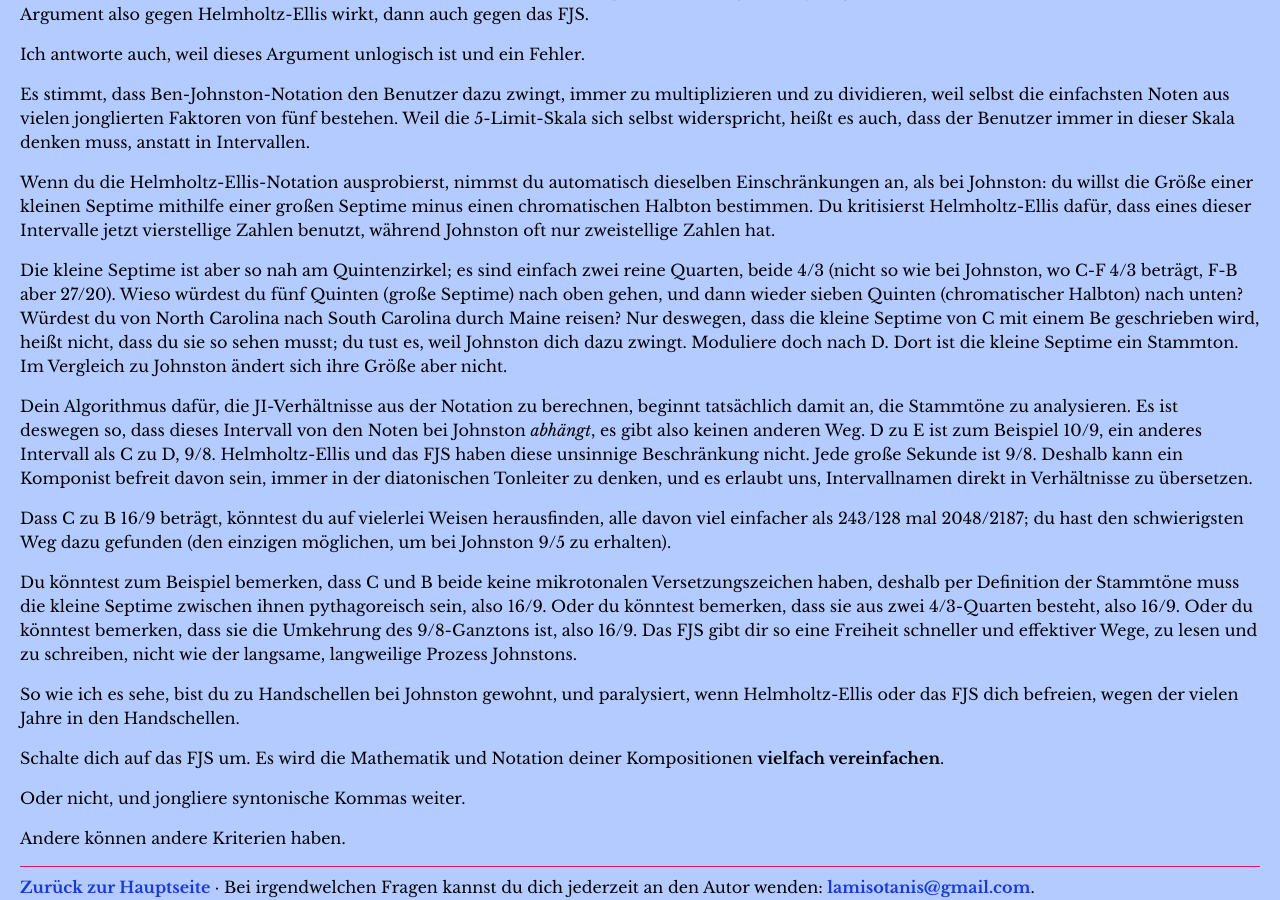
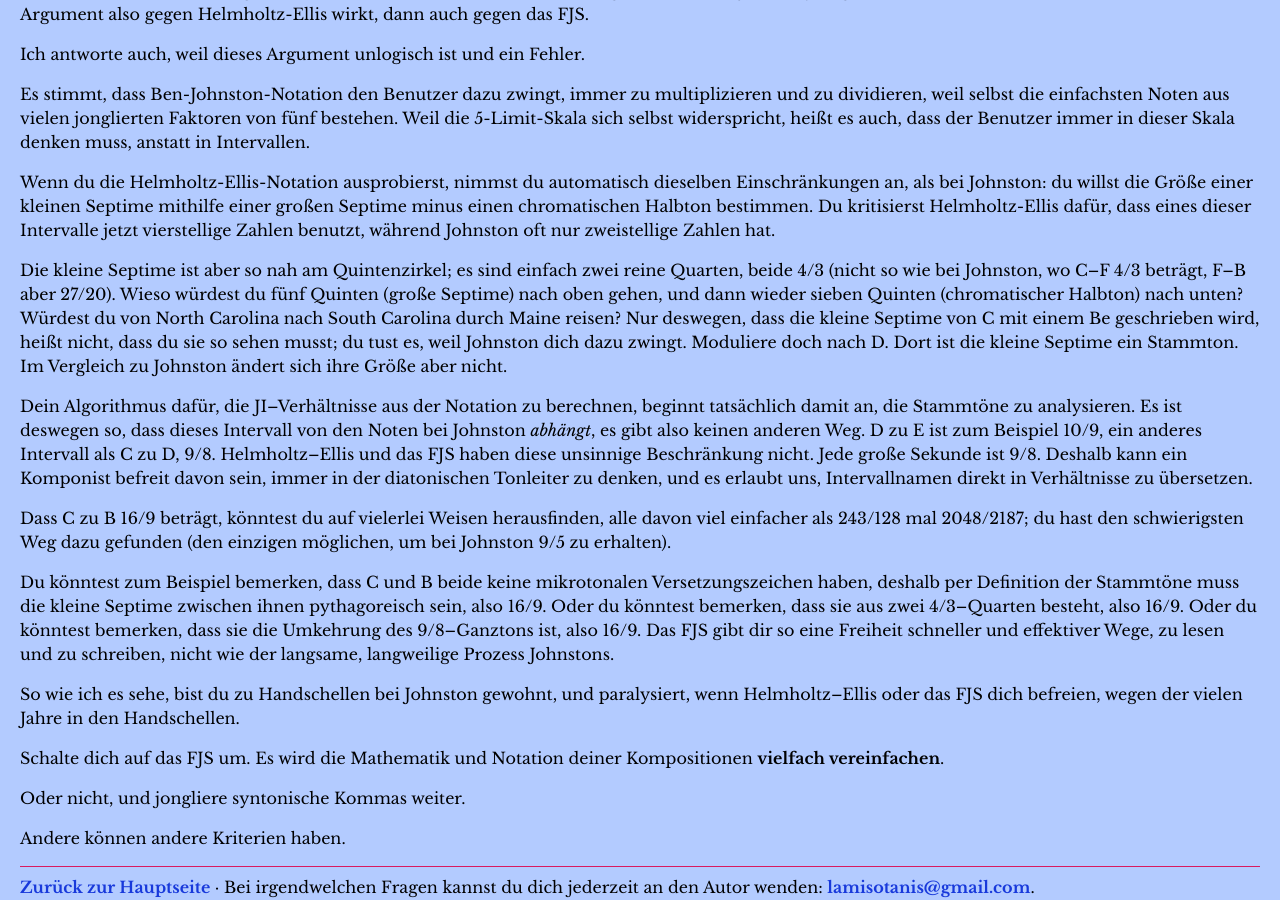
Before and after one commit to misotanni/misotanni.github.io, a Jekyll site: the page built from fjs/de/compare.md, in a window 1280 px wide and 900 px high, scrolled down 9249 px. Built offline with Jekyll 4.4.1, drawn with Linux system fonts in a browser that asks for light colours; our own code applies the rules of GitHub Pages for plain Markdown files; formulas are drawn with MathJax 3; some of the changed text lies outside the part shown.

Commit message:
german hyphens

```diff
--- a/fjs/de/compare.md
+++ b/fjs/de/compare.md
@@ -233,7 +233,7 @@ Also, du denkst jetzt wahrscheinlich, was für eine abstrakte Analyse, was ist m
 
 Ich habe hier Beispiele häufiger JI-Kontexte zusammengefasst, damit man sehen kann, wie sich alle drei Systeme in Leistungsfähigkeit unterscheiden. (Bei Helmholtz-Ellis benutze ich für Notennamen einfach +5, +7, usw. für die oberen und −5, −7, usw. für die unteren Versetzungszeichen, genauso wie sie in der Notenschrift funktionieren.)
 
-### Die Obertonreihe 1-32
+### Die Obertonreihe 1–32
 
 **FJS.** Diese Tabelle zu schreiben, dauerte eine Minute.
 
@@ -242,7 +242,7 @@ Ich habe hier Beispiele häufiger JI-Kontexte zusammengefasst, damit man sehen k
 | Des<sup>17</sup> | D               | Es<sup>19</sup> | E<sup>5</sup> | F<sup>7</sup>   | F<sup>11</sup> | Fis<sup>23</sup> | G |
 | Gis<sup>25</sup> | As<sup>13</sup> | A               | B<sup>7</sup> | B<sup>29</sup>  | H<sup>5</sup>  | H<sup>31</sup>   | C |
 
-**Helmholtz-Ellis.** Das dauerte zwei Minuten, und ich war zuerst nicht bei allen Ergebnissen sicher. Ich habe sie mit dem Rechner überprüft.
+**Helmholtz–Ellis.** Das dauerte zwei Minuten, und ich war zuerst nicht bei allen Ergebnissen sicher. Ich habe sie mit dem Rechner überprüft.
 
 | C        | C    | G     | C   | E−5    | G    | B−7     | C |
 | D        | E−5  | F+11  | G   | A−13   | B−7  | H−5     | C |
@@ -256,7 +256,7 @@ Ich habe hier Beispiele häufiger JI-Kontexte zusammengefasst, damit man sehen k
 | C♯17 | D    | E♭19 | E   | F7+  | F↑  | F♯23+ | G |
 | G♯   | A♭13 | A+   | H7♭ | H♭29 | H   | H31   | C |
 
-### Das "Well-Tuned Piano" von La Monte Young
+### Das "Well–Tuned Piano" von La Monte Young
 
 **Youngs Notation.** (Die Noten sind nach Tonhöhe sortiert, deshalb steht Gis vor G, weil es eine niedrigere Tonhöhe ist.)
 
@@ -322,15 +322,15 @@ Es stimmt, dass Ben-Johnston-Notation den Benutzer dazu zwingt, immer zu multipl
 
 Wenn du die Helmholtz-Ellis-Notation ausprobierst, nimmst du automatisch dieselben Einschränkungen an, als bei Johnston: du willst die Größe einer kleinen Septime mithilfe einer großen Septime minus einen chromatischen Halbton bestimmen. Du kritisierst Helmholtz-Ellis dafür, dass eines dieser Intervalle jetzt vierstellige Zahlen benutzt, während Johnston oft nur zweistellige Zahlen hat.
 
-Die kleine Septime ist aber so nah am Quintenzirkel; es sind einfach zwei reine Quarten, beide 4/3 (nicht so wie bei Johnston, wo C-F 4/3 beträgt, F-B aber 27/20). Wieso würdest du fünf Quinten (große Septime) nach oben gehen, und dann wieder sieben Quinten (chromatischer Halbton) nach unten? Würdest du von North Carolina nach South Carolina durch Maine reisen? Nur deswegen, dass die kleine Septime von C mit einem Be geschrieben wird, heißt nicht, dass du sie so sehen musst; du tust es, weil Johnston dich dazu zwingt. Moduliere doch nach D. Dort ist die kleine Septime ein Stammton. Im Vergleich zu Johnston ändert sich ihre Größe aber nicht.
+Die kleine Septime ist aber so nah am Quintenzirkel; es sind einfach zwei reine Quarten, beide 4/3 (nicht so wie bei Johnston, wo C–F 4/3 beträgt, F–B aber 27/20). Wieso würdest du fünf Quinten (große Septime) nach oben gehen, und dann wieder sieben Quinten (chromatischer Halbton) nach unten? Würdest du von North Carolina nach South Carolina durch Maine reisen? Nur deswegen, dass die kleine Septime von C mit einem Be geschrieben wird, heißt nicht, dass du sie so sehen musst; du tust es, weil Johnston dich dazu zwingt. Moduliere doch nach D. Dort ist die kleine Septime ein Stammton. Im Vergleich zu Johnston ändert sich ihre Größe aber nicht.
 
-Dein Algorithmus dafür, die JI-Verhältnisse aus der Notation zu berechnen, beginnt tatsächlich damit an, die Stammtöne zu analysieren. Es ist deswegen so, dass dieses Intervall von den Noten bei Johnston *abhängt*, es gibt also keinen anderen Weg. D zu E ist zum Beispiel 10/9, ein anderes Intervall als C zu D, 9/8. Helmholtz-Ellis und das FJS haben diese unsinnige Beschränkung nicht. Jede große Sekunde ist 9/8. Deshalb kann ein Komponist befreit davon sein, immer in der diatonischen Tonleiter zu denken, und es erlaubt uns, Intervallnamen direkt in Verhältnisse zu übersetzen.
+Dein Algorithmus dafür, die JI–Verhältnisse aus der Notation zu berechnen, beginnt tatsächlich damit an, die Stammtöne zu analysieren. Es ist deswegen so, dass dieses Intervall von den Noten bei Johnston *abhängt*, es gibt also keinen anderen Weg. D zu E ist zum Beispiel 10/9, ein anderes Intervall als C zu D, 9/8. Helmholtz–Ellis und das FJS haben diese unsinnige Beschränkung nicht. Jede große Sekunde ist 9/8. Deshalb kann ein Komponist befreit davon sein, immer in der diatonischen Tonleiter zu denken, und es erlaubt uns, Intervallnamen direkt in Verhältnisse zu übersetzen.
 
 Dass C zu B 16/9 beträgt, könntest du auf vielerlei Weisen herausfinden, alle davon viel einfacher als 243/128 mal 2048/2187; du hast den schwierigsten Weg dazu gefunden (den einzigen möglichen, um bei Johnston 9/5 zu erhalten).
 
-Du könntest zum Beispiel bemerken, dass C und B beide keine mikrotonalen Versetzungszeichen haben, deshalb per Definition der Stammtöne muss die kleine Septime zwischen ihnen pythagoreisch sein, also 16/9. Oder du könntest bemerken, dass sie aus zwei 4/3-Quarten besteht, also 16/9. Oder du könntest bemerken, dass sie die Umkehrung des 9/8-Ganztons ist, also 16/9. Das FJS gibt dir so eine Freiheit schneller und effektiver Wege, zu lesen und zu schreiben, nicht wie der langsame, langweilige Prozess Johnstons.
+Du könntest zum Beispiel bemerken, dass C und B beide keine mikrotonalen Versetzungszeichen haben, deshalb per Definition der Stammtöne muss die kleine Septime zwischen ihnen pythagoreisch sein, also 16/9. Oder du könntest bemerken, dass sie aus zwei 4/3–Quarten besteht, also 16/9. Oder du könntest bemerken, dass sie die Umkehrung des 9/8–Ganztons ist, also 16/9. Das FJS gibt dir so eine Freiheit schneller und effektiver Wege, zu lesen und zu schreiben, nicht wie der langsame, langweilige Prozess Johnstons.
 
-So wie ich es sehe, bist du zu Handschellen bei Johnston gewohnt, und paralysiert, wenn Helmholtz-Ellis oder das FJS dich befreien, wegen der vielen Jahre in den Handschellen.
+So wie ich es sehe, bist du zu Handschellen bei Johnston gewohnt, und paralysiert, wenn Helmholtz–Ellis oder das FJS dich befreien, wegen der vielen Jahre in den Handschellen.
 
 Schalte dich auf das FJS um. Es wird die Mathematik und Notation deiner Kompositionen **vielfach vereinfachen**.
 
```
Also changed, not shown: other parts of fjs/de/compare.md (+2 -2 lines), fjs/de/examples.md (+1 -1 lines), fjs/de/rules.md (+9 -7 lines).
